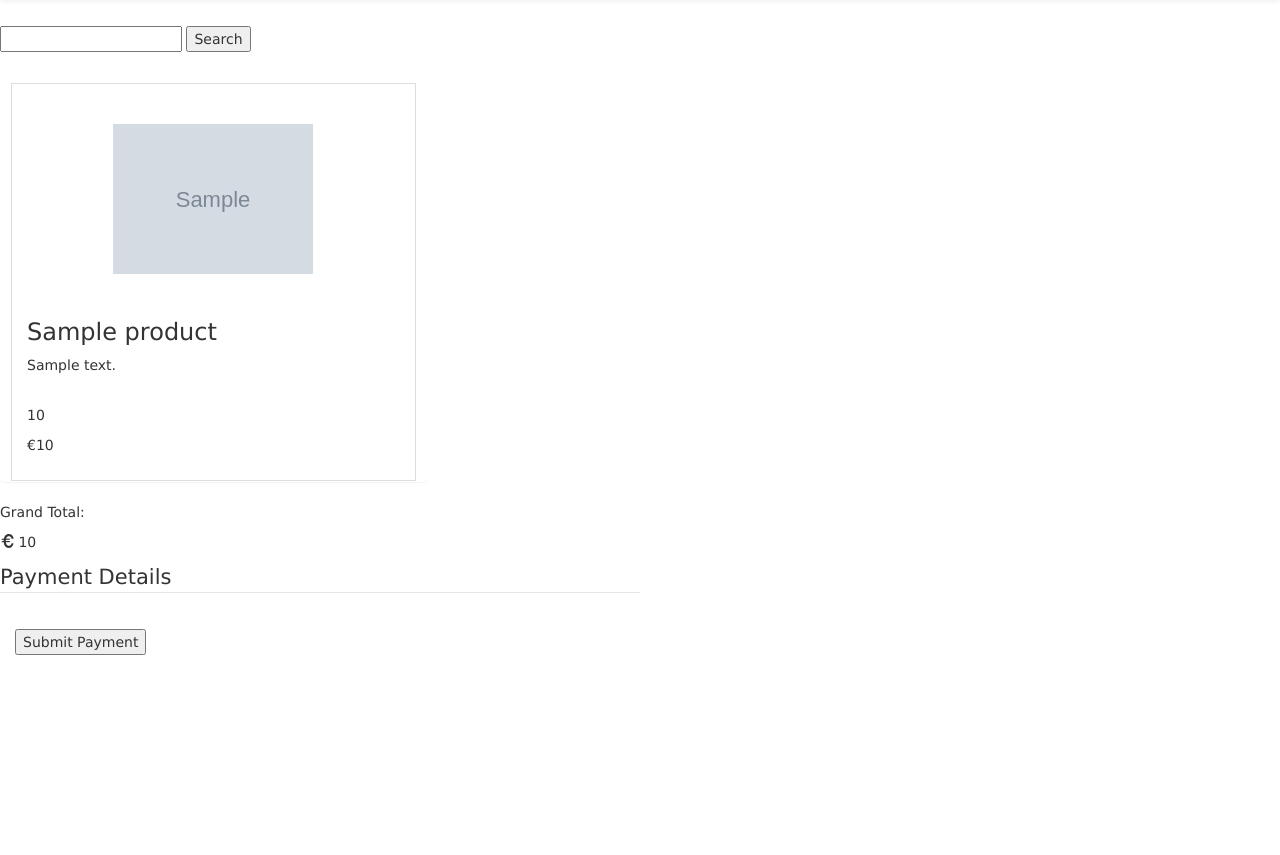
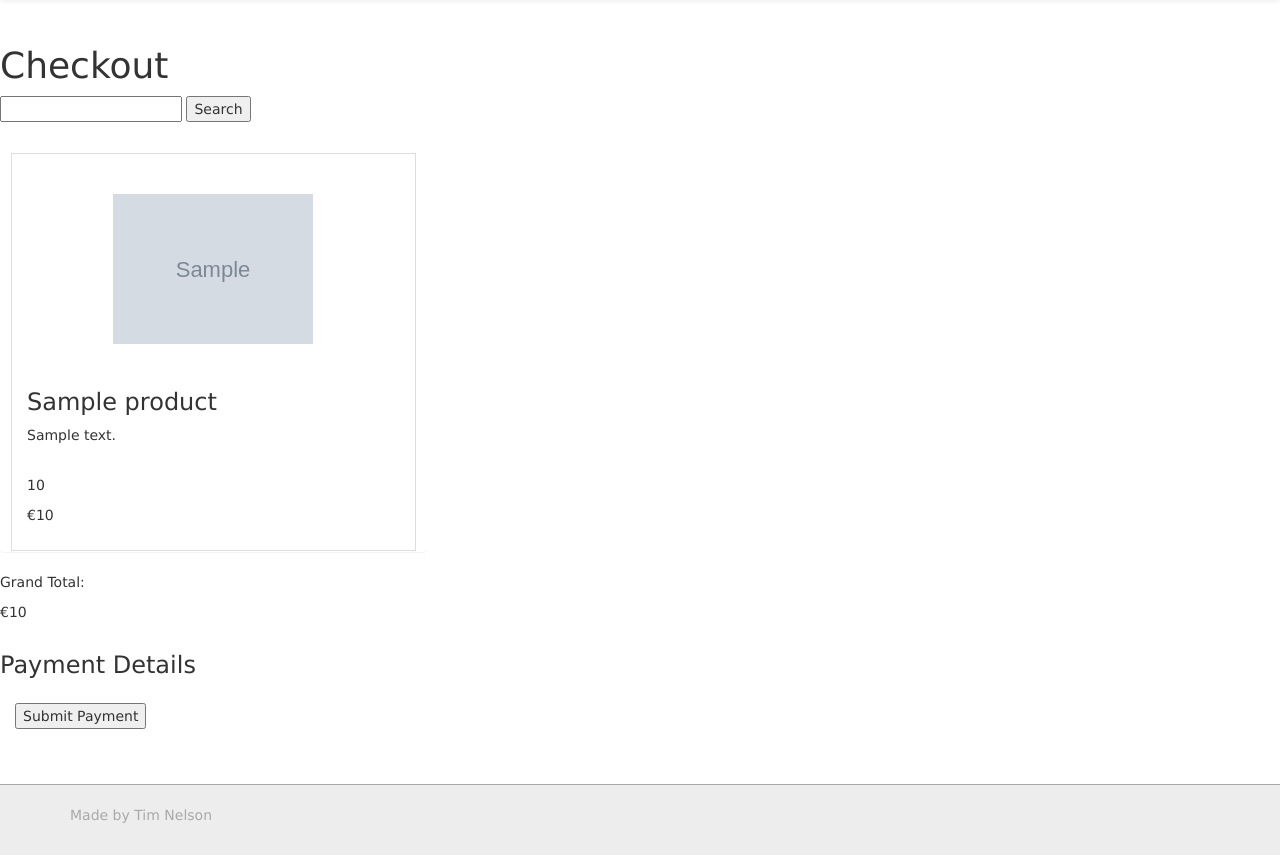
Before and after one commit to TravelTimN/django-ecommerce, a Django app: template checkout/templates/checkout.html in a window 1280 px wide. Shown: the part 54-909 px from the top of the page. Before the commit the page ends 709 px from the top, so only its background shows below. Run offline with Django 3.2, Linux system fonts and the light colour scheme; the template is opened without the code that fills it: most values are stand-ins (such as "Sample title", 1, 10 or a date in 2020); grey boxes marked "Sample" are stand-in pictures; some libraries are stand-ins or nearby versions; some web fonts are replaced.

```diff
--- a/checkout/templates/checkout.html
+++ b/checkout/templates/checkout.html
@@ -1,6 +1,7 @@
 {% extends "base.html" %}
 
 {% block page_title %}Checkout{% endblock %}
+{% block page_heading %}Checkout{% endblock %}
 
 {% load static from staticfiles %}
 {% load bootstrap_tags %}
@@ -25,20 +26,19 @@
     <div class="row">
         <p>Grand Total:</p>
         <p>
-        <span class="glyphicon glyphicon-euro" aria-hidden="true"></span>
-        {{ total }}
+            €{{ total }}
         </p>
     </div>
 
-<form action="{% url 'checkout' %}" method="post" role="form" id="payment-form">
+    <form action="{% url 'checkout' %}" method="post" id="payment-form" class="clearfix">
         {% csrf_token %}
-    <legend>Payment Details</legend>
+        <h3>Payment Details</h3>
         <div id="credit-card-errors" style="display: none">
             <div class="alert-message block-message error" id="stripe-error-message"></div>
         </div>
 
         <div class="form-group col-md-6">
-        {{ order_form|as_bootstrap}}
+            {{ order_form|as_bootstrap }}
         </div>
 
         <div class="form-group col-md-6">
--- a/static/css/styles.css
+++ b/static/css/styles.css
@@ -1,5 +1,5 @@
 body {
-    margin-top: 80px;
+    margin-top: 100px;
     font-family: Verdana, Geneva, Tahoma, sans-serif;
 }
 
@@ -7,7 +7,8 @@ footer {
     margin-top: 40px;
     padding-top: 20px;
     padding-bottom: 20px;
-    border-top: 1px solid #ededed;
+    border-top: 1px solid #a9a9a9;
+    background-color: #ededed;
     color: #a9a9a9;
 }
 
@@ -19,8 +20,12 @@ footer {
     padding-top: 20px;
 }
 
-form {
+.form-group {
     max-width: 50%;
+}
+
+#payment-form .form-group {
+    min-height: 100%;
 }
 
 .badge {
--- a/templates/base.html
+++ b/templates/base.html
@@ -34,11 +34,19 @@
             <div id="navbar" class="navbar-collapse collapse">
                 <ul class="nav navbar-nav navbar-right">
                     {% if user.is_authenticated %}
-                    <li><a href="{% url 'profile' %}">Profile</a></li>
-                    <li><a href="{% url 'logout' %}">Log Out</a></li>
+                    <li>
+                        <a href="{% url 'profile' %}">Profile</a>
+                    </li>
+                    <li>
+                        <a href="{% url 'logout' %}">Log Out</a>
+                    </li>
                     {% else %}
-                    <li><a href="{% url 'login' %}">Log In</a></li>
-                    <li><a href="{% url 'registration' %}">Register</a></li>
+                    <li>
+                        <a href="{% url 'login' %}">Log In</a>
+                    </li>
+                    <li>
+                        <a href="{% url 'registration' %}">Register</a>
+                    </li>
                     {% endif %}
                     <li>
                         <a href="{% url 'view_cart' %}">
@@ -48,7 +56,9 @@
                             {% endif %}
                         </a>
                     </li>
-                    <li><a href="#">total: €{{ total }}</a></li>
+                    <li>
+                        <a href="#">total: €{{ total }}</a>
+                    </li>
                 </ul>
             </div>
         </div>
@@ -78,6 +88,12 @@
     {% block page_content %}
     {% endblock %}
 
+    <footer>
+        <div class="container">
+            <p>Made by Tim Nelson</p>
+        </div>
+    </footer>
+
     <script src="https://cdnjs.cloudflare.com/ajax/libs/jquery/3.4.1/jquery.min.js"></script>
     <script src="https://cdnjs.cloudflare.com/ajax/libs/twitter-bootstrap/3.3.7/js/bootstrap.min.js"></script>
     {% block page_js %}
```
Also changed, not shown: .travis.yml (added), media/images/ev01_Y3UP4yA.jpg (added), media/images/ev02_zl5Khuy.jpg (added), media/images/ev03_wf1KdLZ.png (added), 1 other file. Lines whose indentation alone changed are shown as unchanged.
